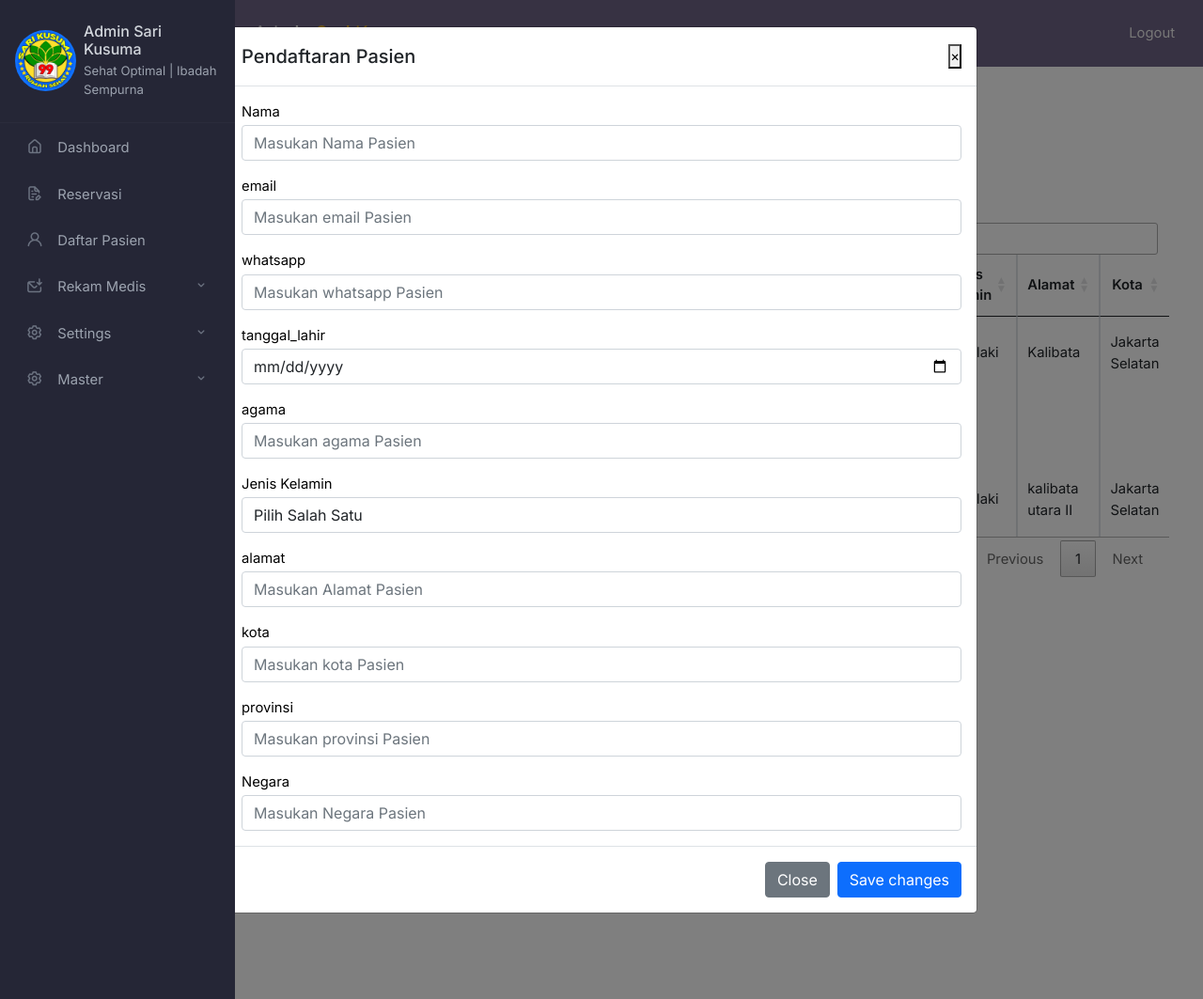
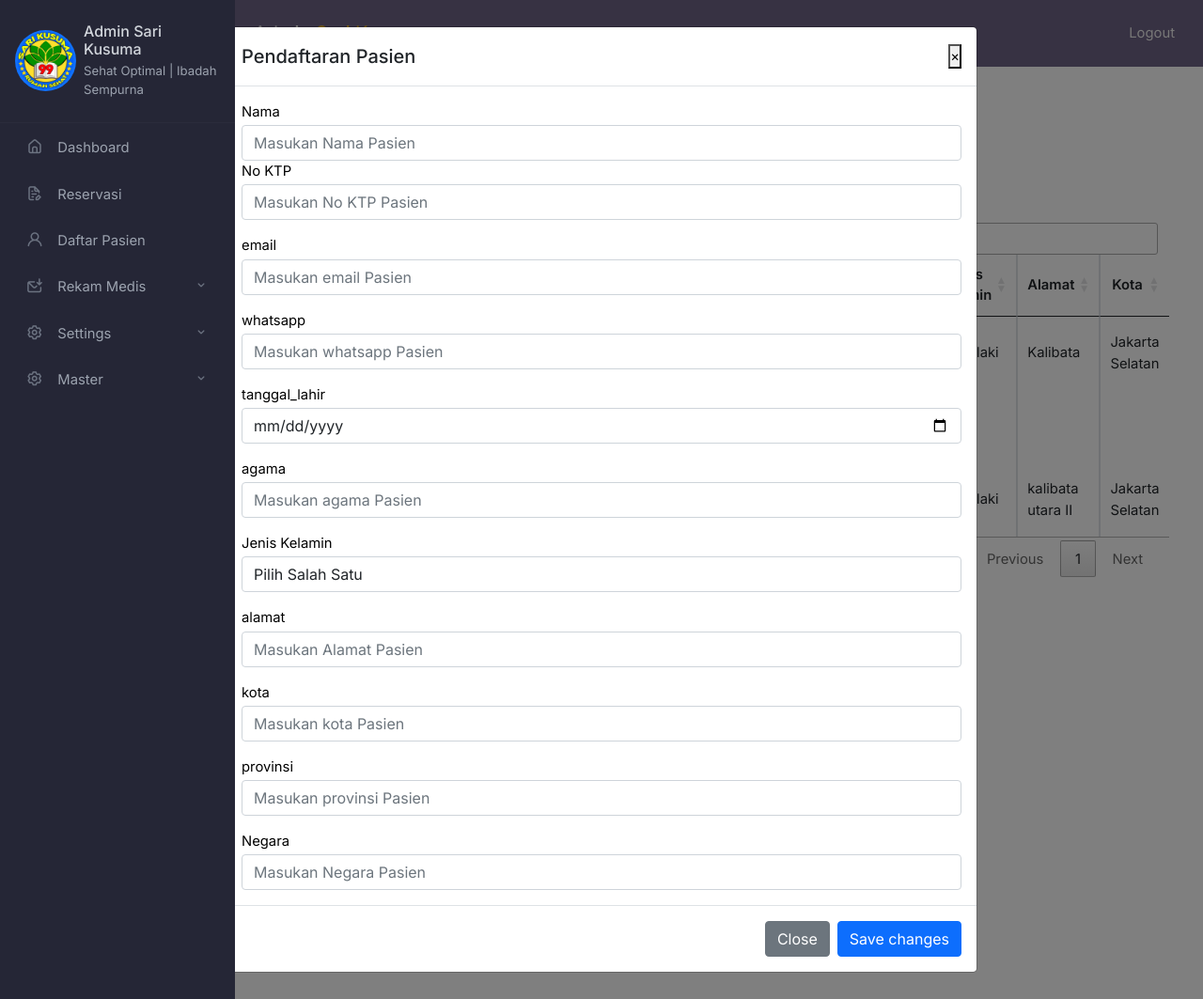
Before and after one commit to maulanaakram919/sarikusuma3, a CodeIgniter app: page /database/admin/pasien in a window 1280 px wide, after a click on "Tambah Data". Shown: the whole page at 94% size. Run offline with CodeIgniter, Linux system fonts and the light colour scheme; a user stored in the database is signed in; data comes from the database, SQL or seed files in the repository; data that the repository does not hold is empty; some libraries are stand-ins or nearby versions.

Commit message:
ktp pasien

```diff
--- a/application/controllers/Admin.php
+++ b/application/controllers/Admin.php
@@ -245,6 +245,7 @@ class Admin extends CI_Controller
 	public function addPasien()
 	{
 		$nama 			= $this->input->post('nama');
+		$no_ktp 			= $this->input->post('no_ktp');
 		$email 			= $this->input->post('email');
 		$whatsapp 		= $this->input->post('whatsapp');
 		$ttl 			= $this->input->post('ttl');
@@ -257,6 +258,7 @@ class Admin extends CI_Controller
 
 		$data = [
 			'nama'  => $nama,
+			'no_ktp'  => $no_ktp,
 			'email'  => $email,
 			'whatsapp'  => $whatsapp,
 			'tgl_lahir'  => $ttl,
--- a/application/views/admin/pasien.php
+++ b/application/views/admin/pasien.php
@@ -22,6 +22,10 @@
                                 <div class="form-group">
                                     <label for="nama">Nama</label>
                                     <input type="text" class="form-control" id="nama" required name="nama" aria-describedby="nama" placeholder="Masukan Nama Pasien">
+                                </div>
+                                <div class="form-group">
+                                    <label for="no_ktp">No KTP</label>
+                                    <input type="text" class="form-control" id="no_ktp" required name="no_ktp" aria-describedby="no_ktp" placeholder="Masukan No KTP Pasien">
                                 </div>
                                 <div class="form-group mt-3">
                                     <label for="email">email</label>
```
